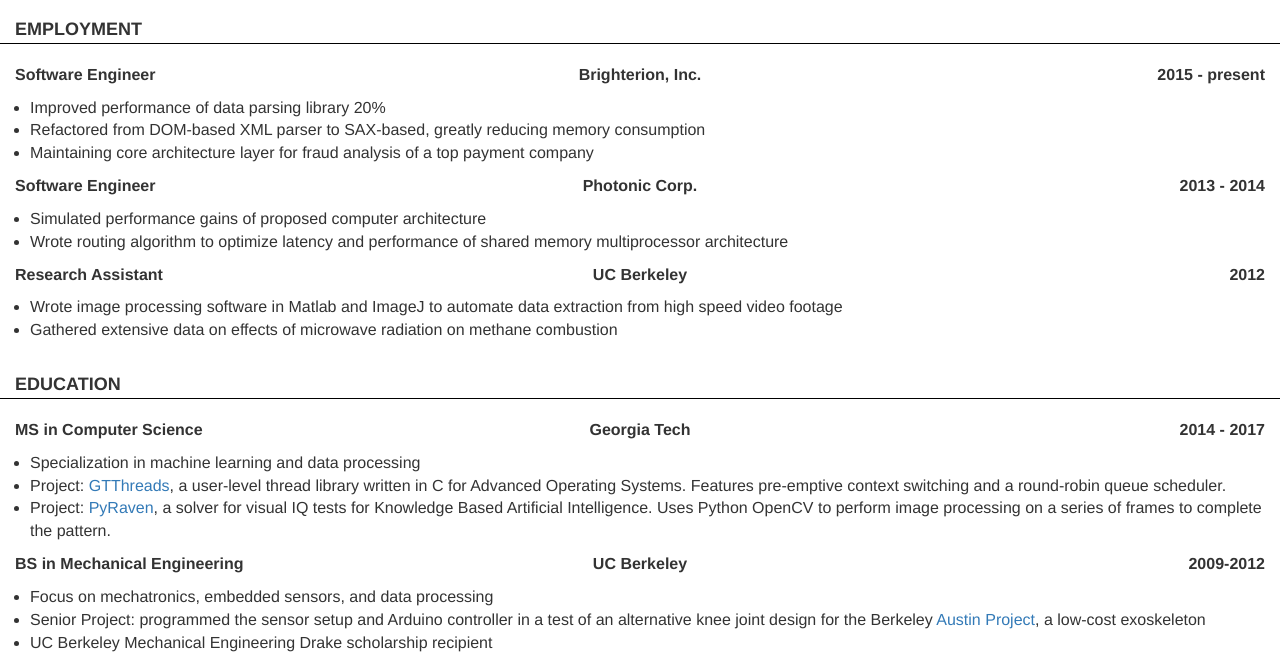
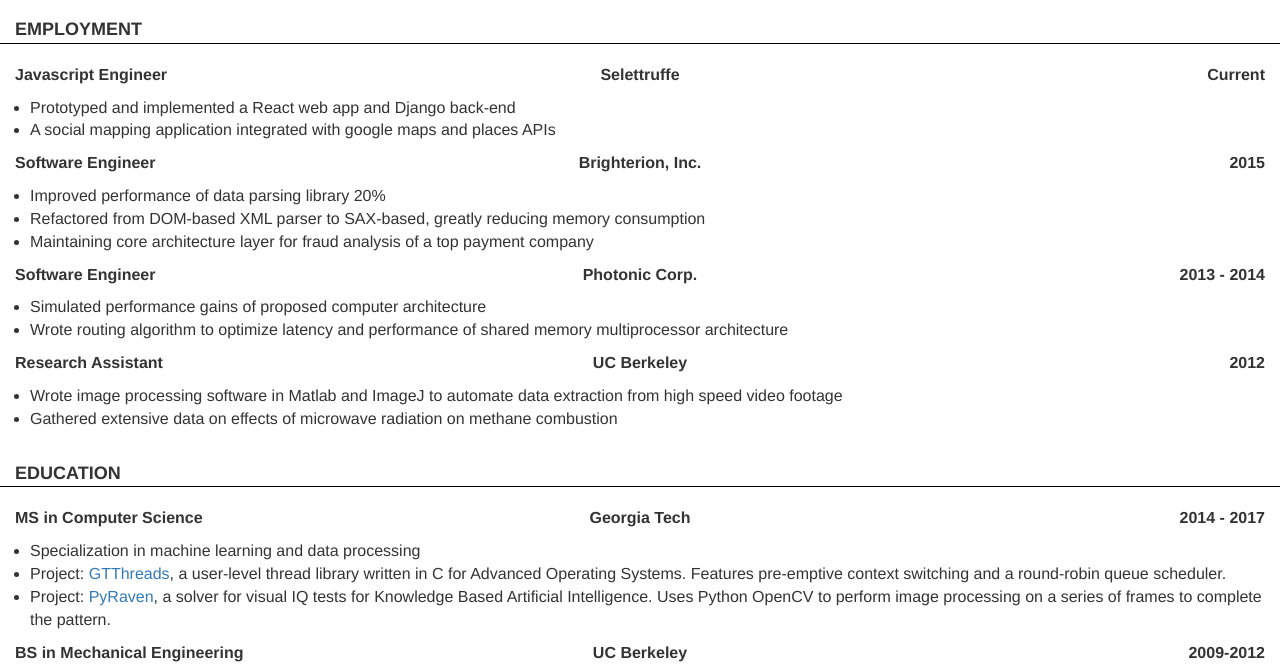
Before and after one commit to cwmoo740/cwmoo740.github.io, a plain HTML site: page index.html in a window 1280 px wide. Shown: the part 93-764 px from the top of the page. Drawn offline with Linux system fonts and the light colour scheme.

Commit message:
changed bullet points for employment history again

```diff
--- a/index.html
+++ b/index.html
@@ -44,13 +44,33 @@
 
         <div class="row employment-header">
             <div class="col-xs-4 left-col">
+                <span>Javascript Engineer</span>
+            </div>
+            <div class="col-xs-4 center-col">
+                <span>Selettruffe</span>
+            </div>
+            <div class="col-xs-4 right-col">
+                <span>Current</span>
+            </div>
+        </div>
+        <div class="row employment-entry">
+            <div class="col-xs-12">
+                <ul class="detail-text">
+                    <li>Prototyped and implemented a React web app and Django back-end</li>
+                    <li>A social mapping application integrated with google maps and places APIs</li>
+                </ul>
+            </div>
+        </div>
+
+        <div class="row employment-header">
+            <div class="col-xs-4 left-col">
                 <span>Software Engineer</span>
             </div>
             <div class="col-xs-4 center-col">
                 <span>Brighterion, Inc.</span>
             </div>
             <div class="col-xs-4 right-col">
-                <span>2015 - present</span>
+                <span>2015</span>
             </div>
         </div>
 
```
